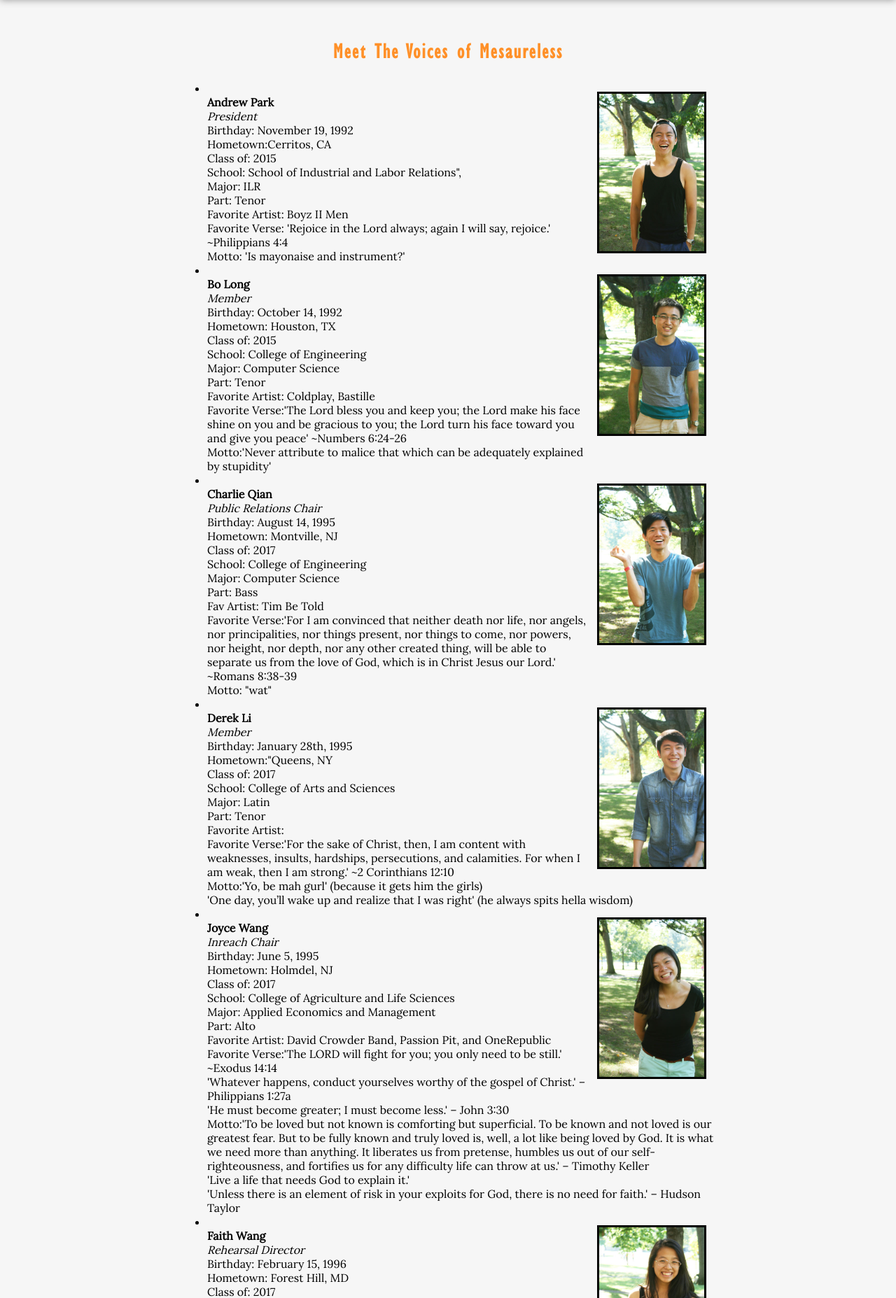
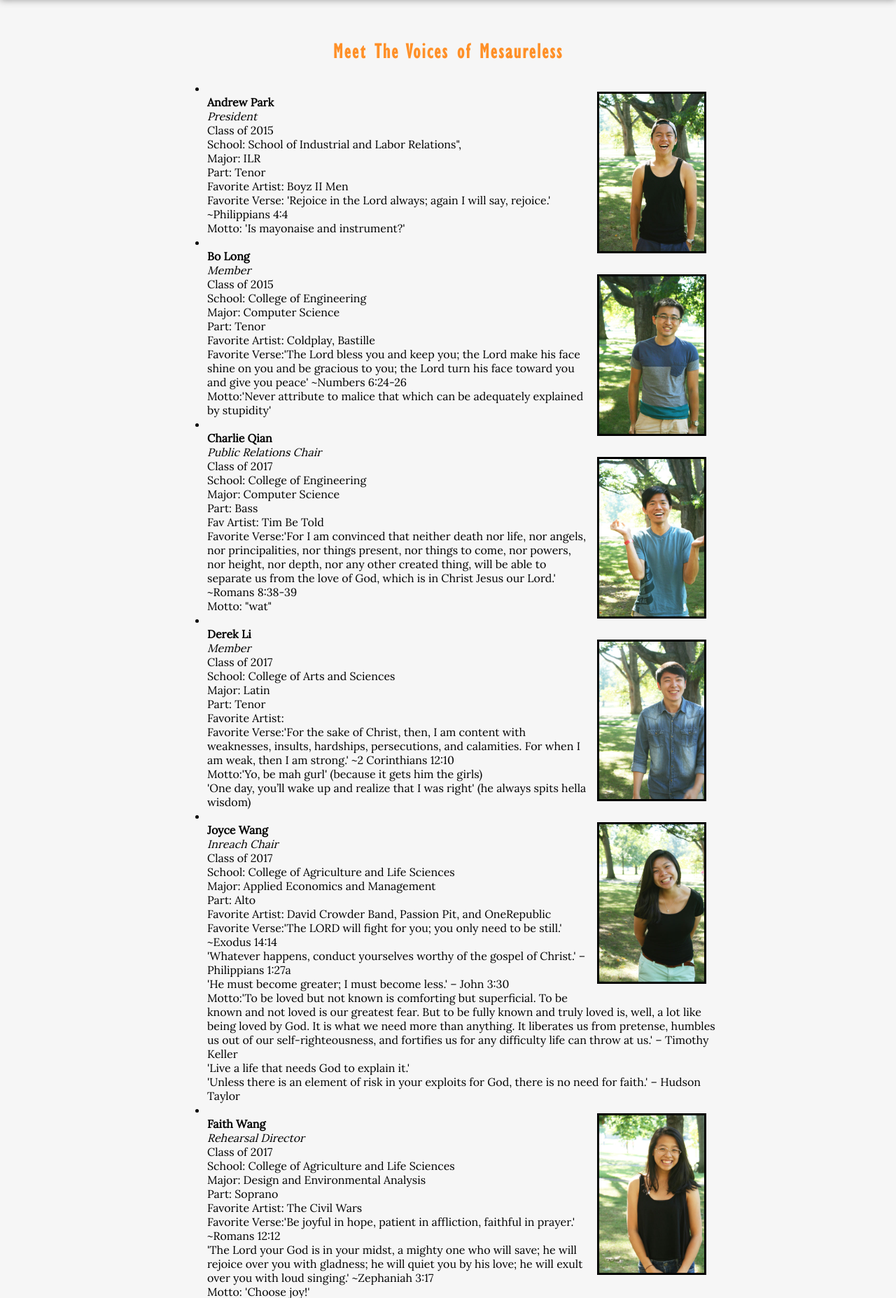
Before and after one commit to apokellypse/Measureless-Website, a PHP site: page /member.php in a window 1280 px wide. Shown: the part 100-1955 px from the top of the page at 70% size. Run offline with PHP 8.4, Linux system fonts and the light colour scheme.

Commit message:
did some reformmating for visual appeal

```diff
--- a/footer.php
+++ b/footer.php
@@ -1,5 +1,4 @@
 <footer>
-    <p> <a href="https://www.facebook.com/CornellMeasureless">Facebook</a> | Youtube</p>
-<p>Site &copy; 1300 Group 2014</p>
-
+    <p><a href="https://www.facebook.com/CornellMeasureless">Facebook</a> | Youtube</p>
+	<p>Site &copy; 1300 Group 2014</p>
 </footer>
--- a/header.php
+++ b/header.php
@@ -1,5 +1,4 @@
 <div id="header">
-<h1>MEASURELESS</h1>
-<h3>Christian Acapella</h3>
-
+	<h1>MEASURELESS</h1>
+	<h3>Christian Acapella</h3>
 </div>
--- a/media.php
+++ b/media.php
@@ -2,14 +2,12 @@
 <html>
 	<head>
 		<?php include "meta.php";?>
+		<title>Videos of Measureless</title>
   	</head>
-
 
 	<body>
 
 		<?php include "nav2.php";?>
-
-
 		<div class="content" id="first">
 
 		<!--Start content here-->
@@ -50,7 +48,5 @@
 	<!--If provided, old posters / promotional items maybe here-->
 
 		<?php include "footer.php";?>
-
 	</body>
-
 </html>
--- a/member.php
+++ b/member.php
@@ -1,29 +1,24 @@
 <!DOCTYPE html>
 <html>
 	<head>
-		<link rel="stylesheet" type="text/css" href="main.css">
 		<?php include "meta.php";?>
+		<title>Members</title>
   	</head>
 
+	<body>
+		<?php include "nav2.php";?>
 
-	<body>
-
-	<?php include "nav2.php";?>
-
-
-
-	<div class="content" id="first">
+		<div class="content" id="first">
 	    <h2>Meet The Voices of Mesaureless</h2>
 
         <ul>
-
         	<li>
         		<img alt="AP" src="img/andrewprofile.jpg"><br>
 				<strong>Andrew Park</strong><br>
 				<em>President</em><br>
-				Birthday: November 19, 1992<br>
-				Hometown:Cerritos, CA<br>
-				Class of: 2015 <br>
+<!-- 				Birthday: November 19, 1992<br>
+				Hometown:Cerritos, CA<br> -->
+				Class of 2015 <br>
 				School: School of Industrial and Labor Relations",<br>
 				Major: ILR <br>
 				Part: Tenor <br>
@@ -33,14 +28,13 @@
 
 			</li>
 
-
 			<li>
 				<img alt="BL" src="img/boprofile.jpg"><br>
 				<strong>Bo Long</strong><br>
 				<em>Member</em><br>
-				Birthday: October 14, 1992 <br>
-				Hometown: Houston, TX <br>
-				Class of: 2015<br>
+<!-- 				Birthday: October 14, 1992 <br>
+				Hometown: Houston, TX <br> -->
+				Class of 2015<br>
 				School: College of Engineering<br>
 				Major: Computer Science<br>
 				Part: Tenor <br>
@@ -53,9 +47,9 @@
 				<img alt="CQ" src="img/charlieprofile.jpg"><br>
 				<strong>Charlie Qian</strong><br>
 				<em>Public Relations Chair</em><br>
-				Birthday: August 14, 1995<br>
-				Hometown: Montville, NJ<br>
-				Class of: 2017<br>
+<!-- 				Birthday: August 14, 1995<br>
+				Hometown: Montville, NJ<br> -->
+				Class of 2017<br>
 				School: College of Engineering<br>
 				Major: Computer Science<br>
 				Part: Bass<br>
@@ -64,14 +58,13 @@
 				Motto: "wat"<br>
 			</li>
 
-
 			<li>
 				<img alt="DL" src="img/derekprofile.jpg"><br>
 				<strong>Derek Li</strong><br>
 				<em>Member</em><br>
-				Birthday: January 28th, 1995<br>
-				Hometown:"Queens, NY<br>
-				Class of: 2017<br>
+<!-- 				Birthday: January 28th, 1995<br>
+				Hometown:"Queens, NY<br> -->
+				Class of 2017<br>
 				School: College of Arts and Sciences<br>
 				Major: Latin<br>
 				Part: Tenor<br>
@@ -85,9 +78,9 @@
 				<img alt="JW" src="img/joyceprofile.jpg"><br>
 				<strong>Joyce Wang</strong><br>
 				<em>Inreach Chair</em><br>
-				Birthday: June 5, 1995<br>
-				Hometown: Holmdel, NJ <br>
-				Class of: 2017 <br>
+<!-- 				Birthday: June 5, 1995<br>
+				Hometown: Holmdel, NJ <br> -->
+				Class of 2017 <br>
 				School: College of Agriculture and Life Sciences <br>
 				Major: Applied Economics and Management <br>
 				Part: Alto <br>
@@ -104,9 +97,9 @@
 				<img alt="FW" src="img/faithprofile.jpg"><br>
 				<strong>Faith Wang</strong><br>
 				<em>Rehearsal Director</em><br>
-				Birthday: February 15, 1996 <br>
-				Hometown: Forest Hill, MD<br>
-				Class of: 2017<br>
+<!-- 				Birthday: February 15, 1996 <br>
+				Hometown: Forest Hill, MD<br> -->
+				Class of 2017<br>
 				School: College of Agriculture and Life Sciences <br>
 				Major: Design and Environmental Analysis<br>
 				Part: Soprano<br>
@@ -120,9 +113,9 @@
 				<img alt="FL" src="img/frankprofile.jpg"><br>
 				<strong>Frank Lin</strong><br>
 				<em>Musical Director</em> <br>
-				Birthday: September 28, 1995<br>
-				Hometown: Poughkeepsie, NY<br>
-				Class of: 2017<br>
+<!-- 				Birthday: September 28, 1995<br>
+				Hometown: Poughkeepsie, NY<br> -->
+				Class of 2017<br>
 				School: College of Arts and Sciences<br>
 				Major: Undecided<br>
 				Part: Bass<br>
@@ -135,9 +128,9 @@
 				<img alt="KL" src="img/kathyprofile.jpg"><br>
 				<strong>Kathy Lin</strong><br>
 				<em>Member</em><br>
-				Birthday: April 10, 1996<br>
-				Hometown: Pleasanton, CA<br>
-				Class of: 2018<br>
+<!-- 				Birthday: April 10, 1996<br>
+				Hometown: Pleasanton, CA<br> -->
+				Class of 2018<br>
 				School: College of Human Ecology<br>
 				Major: Policy Analysis and Management<br>
 				Part: Alto<br>
@@ -150,9 +143,9 @@
 				<img alt="EZ" src="img/mannyprofile.jpg"><br>
 				<strong>Emmanuel Zheng</strong><br>
 				<em>Member</em><br>
-				Birthday: January 6, 1996<br>
-				Hometown: Potsdam, NY<br>
-				Class of: 2018<br>
+<!-- 				Birthday: January 6, 1996<br>
+				Hometown: Potsdam, NY<br> -->
+				Class of 2018<br>
 				School: College of Arts and Sciences<br>
 				Major: Economics<br>
 				Part: Bass<br>
@@ -165,9 +158,9 @@
 				<img alt="RW" src="img/rayprofile.jpg"><br>
 				<strong>Ray Wu</strong> (guccirayne, the wuster)<br>
 				<em>Civilian</em><br>
-				Birthday: January 20, 1993<br>
-				Hometown: Great Neck, NY<br>
-				Class of: 2015<br>
+<!-- 				Birthday: January 20, 1993<br>
+				Hometown: Great Neck, NY<br> -->
+				Class of 2015<br>
 				School: College of Arts and Sciences<br>
 				Major: Biometry and Statistics<br>
 				Part: Tenor
@@ -180,9 +173,9 @@
 				<img alt="RL" src="img/rebeccaprofile.jpg"><br>
 				<strong>Rebecca Lee</strong><br>
 				<em>Member</em><br>
-				Birthday: October 1, 2016<br>
-				Hometown: Columbia, MD<br>
-				Class of: 2018<br>
+<!-- 				Birthday: October 1, 2016<br>
+				Hometown: Columbia, MD<br> -->
+				Class of 2018<br>
 				School: College of Arts and Sciences<br>
 				Major: Psychology<br>
 				Part: Alto<br>
@@ -195,11 +188,11 @@
 				<img alt="WL" src="img/willprofile.jpg"><br>
 				<strong>William Loo</strong><br>
 				<em>Member</em><br>
-				Birthday: June 19, 1995<br>
-				Hometown: Scarsdale, NY<br>
-				Class of: 2017 <br>
+<!-- 				Birthday: June 19, 1995<br>
+				Hometown: Scarsdale, NY<br> -->
+				Class of 2017 <br>
 				School: College of Engineering<br>
-				Major: Operations Research & Information Engineering<br>
+				Major: Operations Research &amp; Information Engineering<br>
 				Part: Tenor<br>
 				Favorite Artist: Ed Sheeran<br>
 				Favorite Verse:'Who of you by worrying can add a single hour to his life? Therefore do not worry about tomorrow, for tomorow will worry about itself...Each day has enough trouble of its own.' ~Matthew 6:27,34<br>
@@ -214,9 +207,9 @@
 				<img alt="ZC" src="img/zoeprofile.jpg"><br>
 				<strong>Zoe Chan</strong><br>
 				<em>Member</em><br>
-				Birthday: February 6, 1996<br>
-				Hometown: Long Island, NY<br>
-				Class of: 2018 <br>
+<!-- 				Birthday: February 6, 1996<br>
+				Hometown: Long Island, NY<br> -->
+				Class of 2018 <br>
 				School: College of Engineering<br>
 				Major: Civil Engineering<br>
 				Part: Soprano<br>
@@ -227,7 +220,7 @@
 			</li>
 		</ul>
 
-	    </div>
+   		</div>
 
 	<?php include "footer.php";?>
 
--- a/meta.php
+++ b/meta.php
@@ -1,15 +1,19 @@
-<?php
-echo '<meta charset="utf-8">
-	<meta name="keywords" content="measureless, cornell, Cornell, Measureless, acapella, a capella, music, choir, singing">
-	<meta name="description" content="Measureless is a Christian A Capella group at Cornell University.">
-	<meta name="author" content="Christine Geeng, Aaron Coven, Manu Rathore, Kelly Yu">
-	<title>Cornell Measureless A Capella</title>'.
-	//this is for the tab icon
-	'<link rel="icon" type="image/ico" href="">'.
-	//this is for stylesheets
-    '<link href="http://fonts.googleapis.com/css?family=Lora" rel="stylesheet" type="text/css">'.
-	'<link rel="stylesheet" href="css/main2.css">'.
-    '<link rel="stylesheet" href="css/blueimp-gallery.min.css">'.
-	//this is for scripts
-	'<script src=""></script>'
-?>
+<meta charset="utf-8">
+<!--general meta info-->
+<meta name="keywords" content="measureless, cornell, Cornell, Measureless, acapella, a capella, music, choir, singing">
+<meta name="description" content="Measureless is a Christian A Capella group at Cornell University.">
+<meta name="author" content="Christine Geeng, Aaron Coven, Manu Rathore, Kelly Yu">
+
+<!--Title should be defined on each page separately-->
+<!-- <title>Cornell Measureless A Capella</title> -->
+
+<!--Tab Icon-->
+<link rel="icon" type="image/ico" href="">
+
+<!--Stylesheets-->
+<link href="http://fonts.googleapis.com/css?family=Lora" rel="stylesheet" type="text/css">
+<link rel="stylesheet" href="css/main2.css">
+<link rel="stylesheet" href="css/blueimp-gallery.min.css">
+
+<!--Scripts-->
+<script src=""></script>
--- a/nav.php
+++ b/nav.php
@@ -5,10 +5,5 @@
 	    <li><a href="member.php"> members</a></li>
 	    <li><a href="media.php">media</a></li>
 	    <li><a href="getinvolved.php">get involved</a></li>
-
-
     </ul>
-
-
-
 </nav>
--- a/nav2.php
+++ b/nav2.php
@@ -1,16 +1,10 @@
 <nav>
-<ul>
-
-    <li> <a href="about.php"> about</a></li>
+	<ul>
+	    <li> <a href="about.php"> about</a></li>
         <li><a href="member.php"> members</a></li>
-
-    <li><a href="index.php"><img src="img/note.png" alt="note"></a></li>
-
-    <li><a href="media.php">media</a></li>
-    <li><a href="getinvolved.php">get involved</a></li>
-
-
+	    <li><a href="index.php"><img src="img/note.png" alt="note"></a></li>
+    	<li><a href="media.php">media</a></li>
+   		<li><a href="getinvolved.php">get involved</a></li>
     </ul>
-<a href="index.html"><h1>MEASURELESS</h1></a>
-
+	<a href="index.php"><h1>MEASURELESS</h1></a>
 </nav>
```
Also changed, not shown: about.php (+7 -19 lines), getinvolved.php (+10 -20 lines), index.php (+9 -24 lines). Lines whose indentation alone changed are shown as unchanged.
